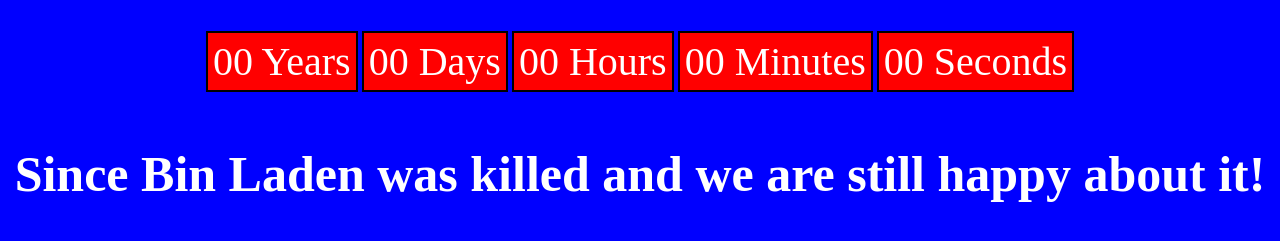
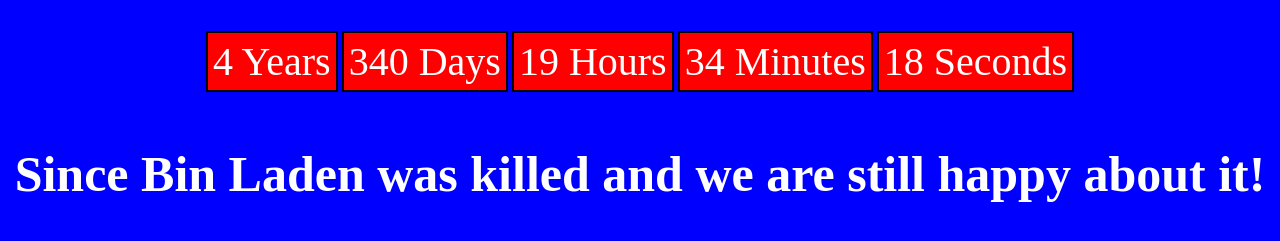
Before and after one commit to donaldmfrank/.github.io-BinLadenDeathTimer, a plain HTML site: page index.html in a window 1280 px wide. Shown: the part 421-662 px from the top of the page. Drawn offline with Linux system fonts and the light colour scheme.

Commit message:
Update index.html

```diff
--- a/index.html
+++ b/index.html
@@ -15,6 +15,7 @@
     <p class="timeRefSeconds"><span id="seconds">00</span> Seconds</p>
   </div>
   <h1 id="num2">Since Bin Laden was killed and we are still happy about it!</h1>
+  <script src="binladentimer.js"></script>
 </body>
 
 <html>
```
